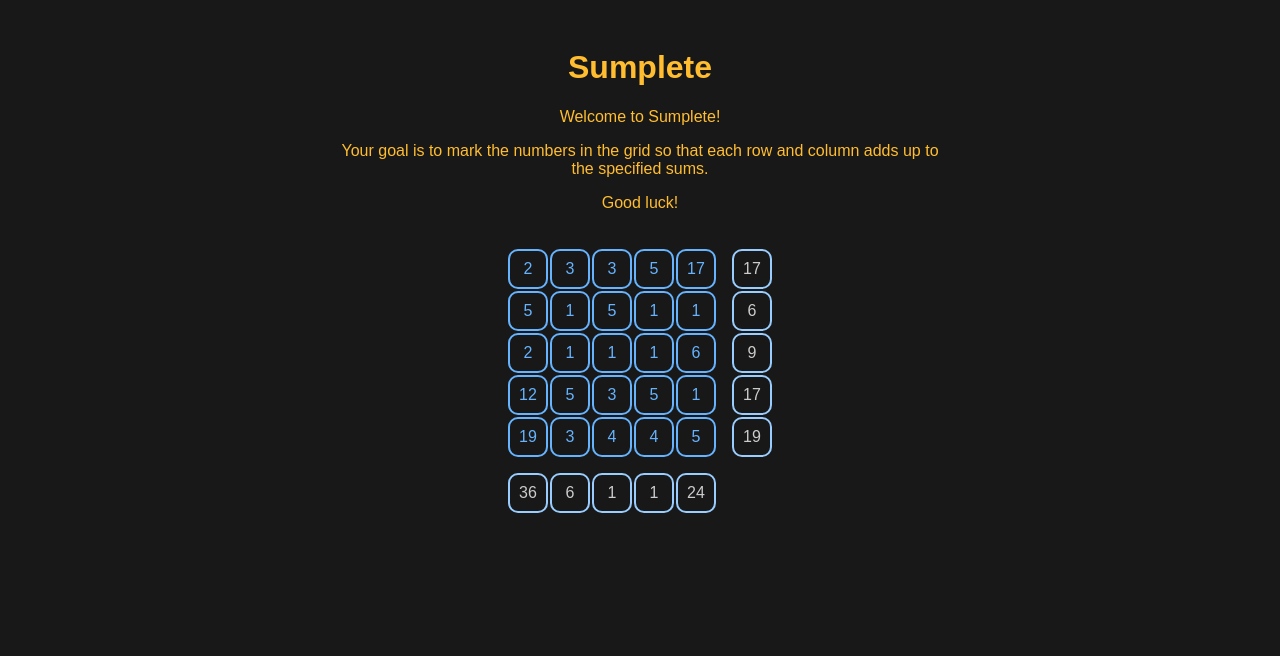
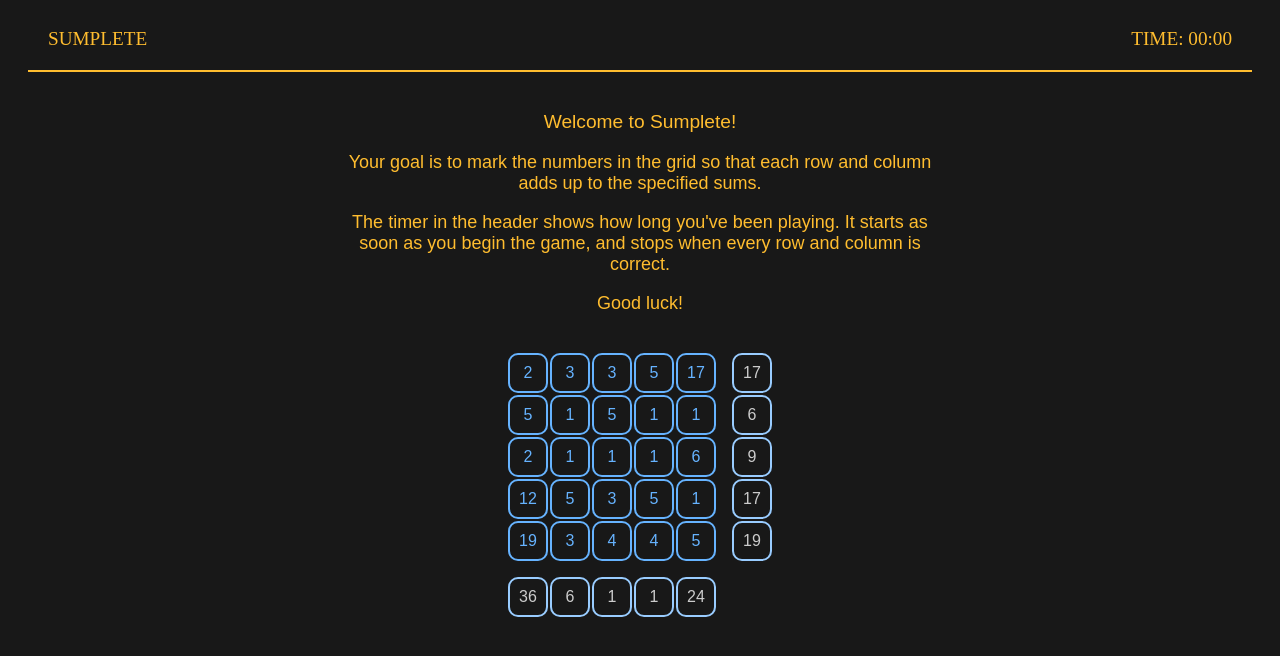
Before and after one commit to kgabriel-dev/Sumplete, a plain HTML site: page web/index.html in a window 1280 px wide. Drawn offline with Linux system fonts and the light colour scheme.

Commit message:
refactor header layout and styling for improved user experience

```diff
--- a/web/index.html
+++ b/web/index.html
@@ -7,11 +7,18 @@
     <title>Sumplete Game</title>
 </head>
 <body>
-    <div class="container">
-        <h1>Sumplete</h1>
-        <p>Welcome to Sumplete!</p>
-        <p>Your goal is to mark the numbers in the grid so that each row and column adds up to the specified sums.</p>
-        <p>Good luck!</p>
+    <div id="header">
+        <p>Sumplete</p>
+        <p id="timer">
+            Time: <span id="time-elapsed">00:00</span>
+        </p>
+    </div>
+
+    <div id="container">
+        <p style="font-size: larger;">Welcome to Sumplete!</p>
+        <p style="font-size: large;">Your goal is to mark the numbers in the grid so that each row and column adds up to the specified sums.</p>
+        <p style="font-size: large;">The timer in the header shows how long you've been playing. It starts as soon as you begin the game, and stops when every row and column is correct.</p>
+        <p style="font-size: large;">Good luck!</p>
 
         <div id="game-container"></div>
     </div>
--- a/web/style.css
+++ b/web/style.css
@@ -62,13 +62,28 @@
     display: flex;
 }
 
-.container {
+#container {
     max-width: 600px;
     margin: auto;
     padding: 20px;
     font-family: Arial, sans-serif;
     text-align: center;
 }
+
+#header {
+    display: flex;
+    justify-content: space-between;
+    align-items: center;
+    margin: 0 20px;
+    border-bottom: 2px solid #ffbd2f;
+    text-transform: uppercase;
+}
+
+#header p {
+    margin: 20px;
+    font-size: 1.2em;
+}
+
 
 #game-container {
     display: inline-block;
```
